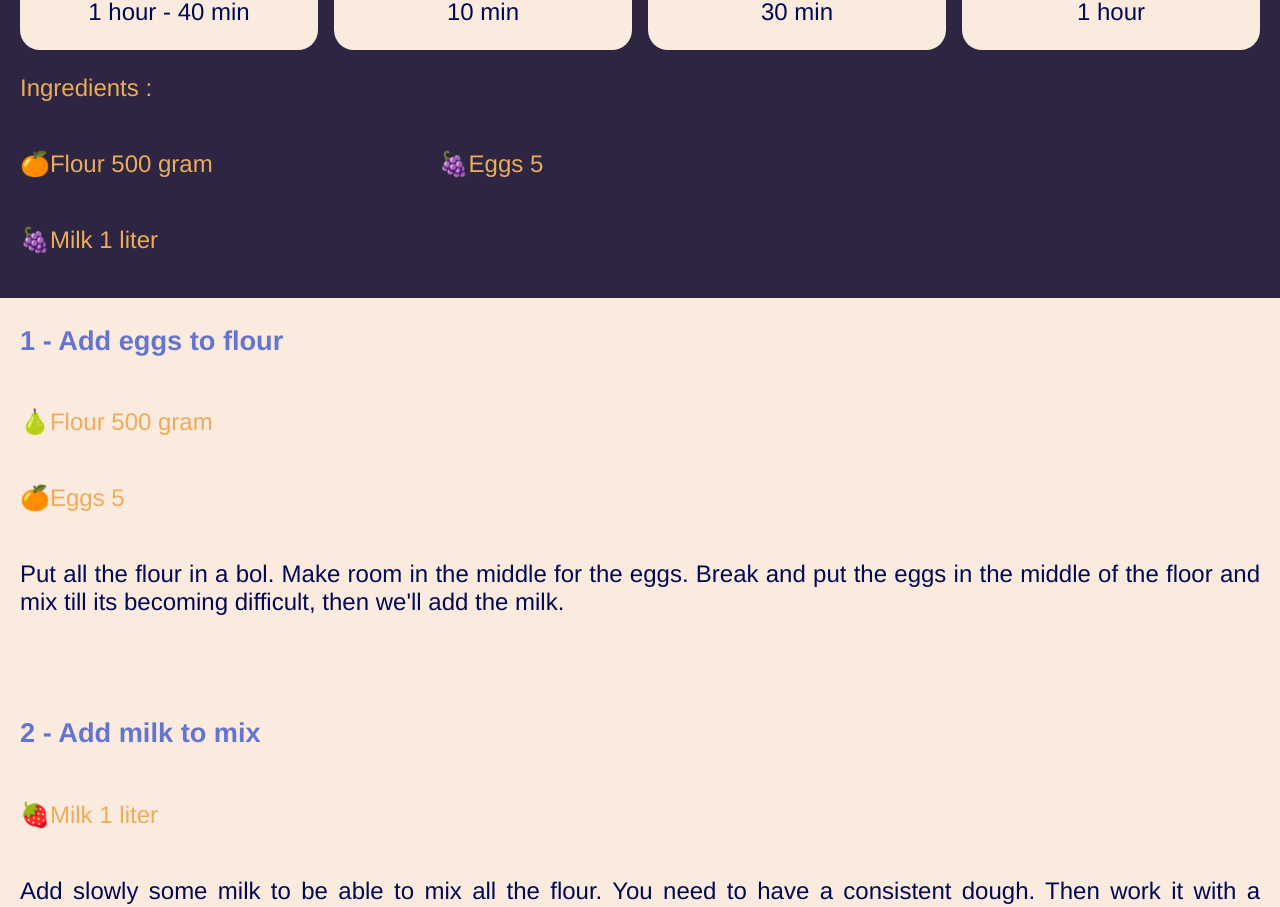
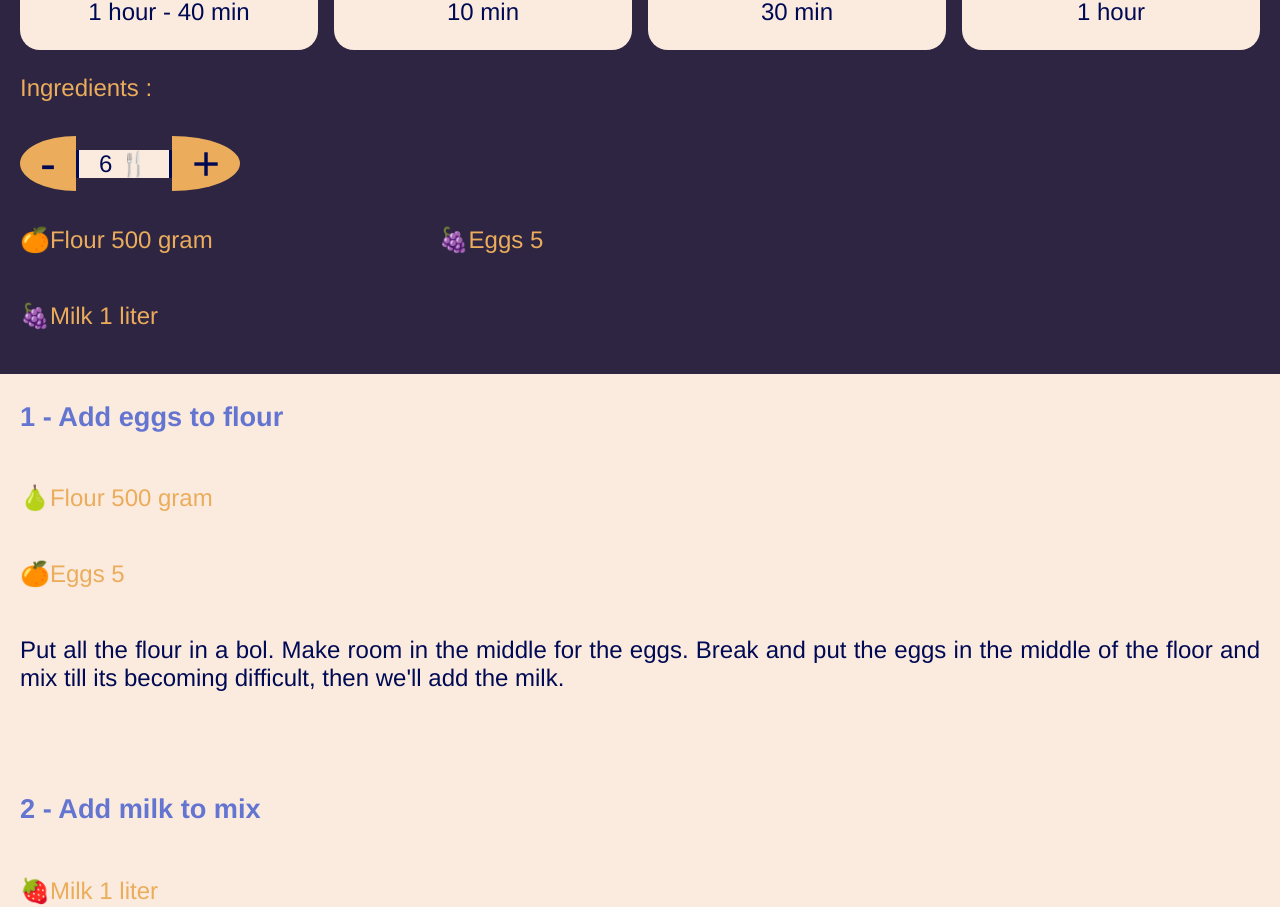
Before and after one commit to Elo-LH/mamie-blues, a React (Create React App) app: page /recipe/0000001 in a window 1280 px wide. Shown: the part 1675-2582 px from the top of the page. Built offline with nearby package versions, Linux system fonts and the light colour scheme.

Commit message:
feat: add servings

```diff
--- a/src/assets/recipes.js
+++ b/src/assets/recipes.js
@@ -15,6 +15,7 @@ export const recipes = [
       { name: 'Cooking', minutes: 30 },
       { name: 'Resting', minutes: 60 },
     ],
+    servings: 6,
     ingredients: [
       {
         name: 'Flour',
@@ -100,6 +101,7 @@ export const recipes = [
       { name: 'Cooking', minutes: 30 },
       { name: 'Resting', minutes: 1440 },
     ],
+    servings: 6,
     ingredients: [
       {
         name: 'Flour',
@@ -185,6 +187,7 @@ export const recipes = [
       { name: 'Cooking', minutes: 15 },
       { name: 'Resting', minutes: 0 },
     ],
+    servings: 6,
     ingredients: [
       {
         name: 'Flour',
@@ -270,6 +273,7 @@ export const recipes = [
       { name: 'Cooking', minutes: 60 },
       { name: 'Resting', minutes: 0 },
     ],
+    servings: 6,
     ingredients: [
       {
         name: 'Flour',
--- a/src/components/Ingredients/index.jsx
+++ b/src/components/Ingredients/index.jsx
@@ -35,7 +35,7 @@ class Ingredients extends Component {
   }
 
   render() {
-    const { ingredients } = this.props
+    const { ingredients, servings } = this.props
 
     return (
       <IngredientsWrapper>
--- /dev/null
+++ b/src/components/Servings/index.jsx
@@ -0,0 +1,61 @@
+import { Component } from 'react'
+import colors from '../../utils/style/colors'
+import styled from 'styled-components'
+
+const ServingsWrapper = styled.div`
+  display: flex;
+`
+
+const ServingsButton = styled.span`
+  background-color: ${colors.secondary};
+  color: ${colors.dark};
+  font-size: 3em;
+  align-self: center;
+  text-align: center;
+  padding-right: 20px;
+  padding-left: 20px;
+  border-radius: ${(props) =>
+    props.left
+      ? '100% 0% 0% 100% / 50% 50% 50% 50%'
+      : '0% 100% 100% 0% / 30% 50% 50% 70%'};
+  @media (min-width: 600px) {
+  }
+  @media (min-width: 900px) {
+  }
+  &:hover {
+    cursor: pointer;
+  }
+`
+
+const ServingsText = styled.p`
+  height: stretch;
+  background-color: ${colors.backgroundLight};
+  color: ${colors.dark};
+  border-left: solid ${colors.dark};
+  border-right: solid ${colors.dark};
+  text-align: center;
+  align-self: center;
+  padding-right: 20px;
+  padding-left: 20px;
+`
+
+class Servings extends Component {
+  constructor(props) {
+    super(props)
+    this.state = {}
+  }
+
+  render() {
+    const { servings } = this.props
+
+    return (
+      <ServingsWrapper>
+        <ServingsButton left>-</ServingsButton>
+        <ServingsText>{servings} 🍴</ServingsText>
+        <ServingsButton right>+</ServingsButton>
+      </ServingsWrapper>
+    )
+  }
+}
+
+export default Servings
--- a/src/pages/Recipe/index.jsx
+++ b/src/pages/Recipe/index.jsx
@@ -2,6 +2,7 @@ import styled from 'styled-components'
 import colors from '../../utils/style/colors'
 import Step from '../../components/Step'
 import Time from '../../components/Time'
+import Servings from '../../components/Servings'
 import Ingredients from '../../components/Ingredients'
 import Error from '../../components/Error'
 
@@ -83,6 +84,7 @@ function Recipe() {
 
   // Defining props to give to components
   const ingredients = recipe.ingredients
+  const servings = recipe.servings
   const timing = recipe.timing
   const steps = recipe.steps
 
@@ -115,8 +117,9 @@ function Recipe() {
         </TimeGrid>
 
         <OverviewText>Ingredients :</OverviewText>
+        <Servings servings={servings} />
 
-        <Ingredients ingredients={ingredients} />
+        <Ingredients ingredients={ingredients} servings={servings} />
       </OverviewWrapper>
 
       {/* Display each step */}
```
Also changed, not shown: 1 other file (tests, documents, lock files or other folders).
